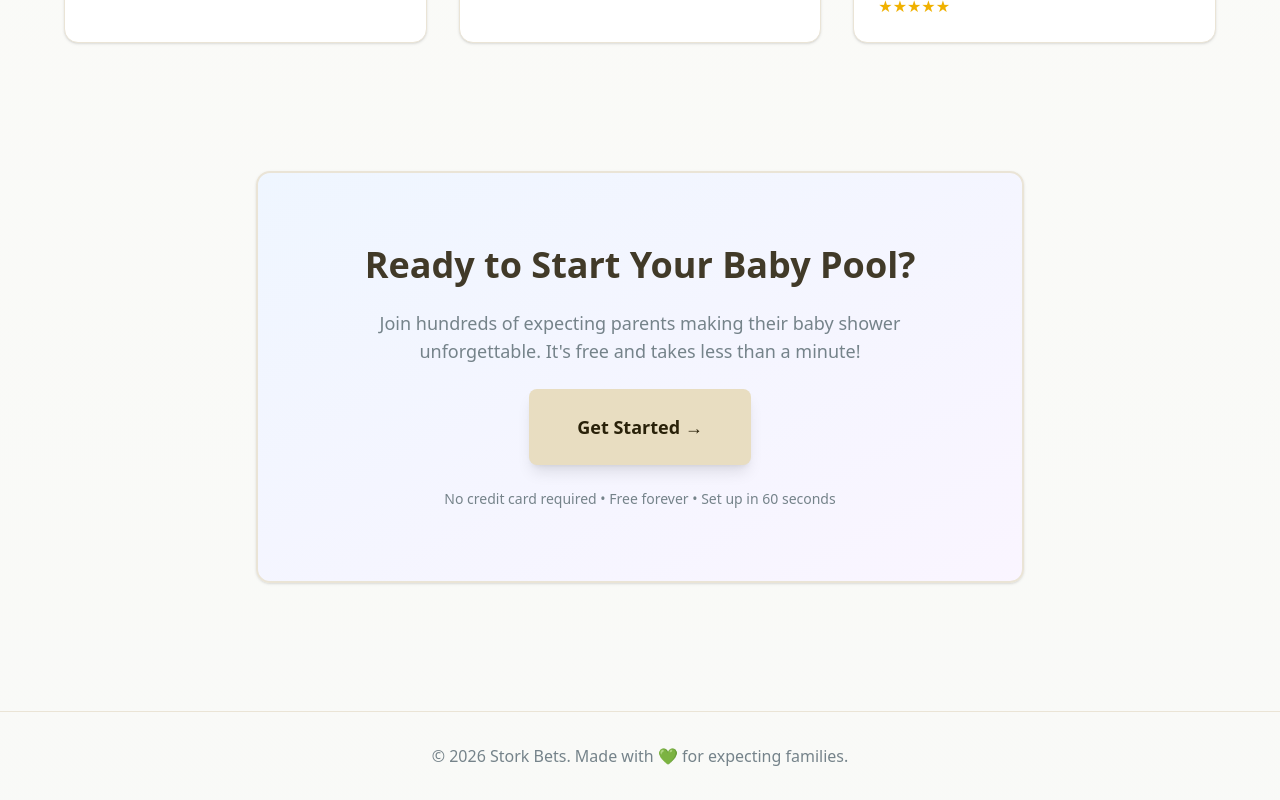
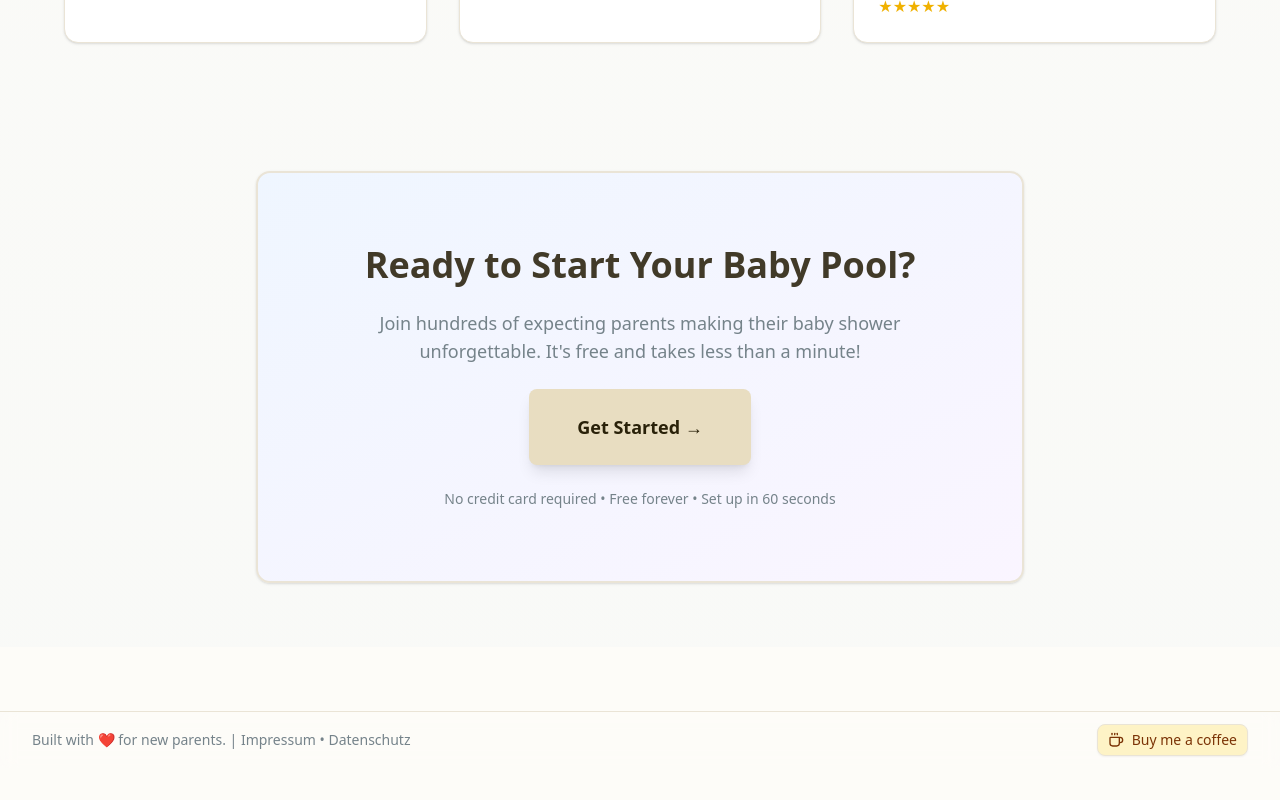
Before and after one commit to jdiepholz/stork-stakes, a Next.js app: page / in a window 1280 px wide. Shown: the part 2195-2995 px from the top of the page. After the commit the page ends 2963 px from the top, so only its background shows below. Built offline with nearby package versions, Linux system fonts and the light colour scheme.

Commit message:
feat: add Footer component to RootLayout and remove inline footer from Home page

```diff
--- a/src/app/layout.tsx
+++ b/src/app/layout.tsx
@@ -5,6 +5,7 @@ import { ThemeProvider } from '@/components/theme-provider';
 import { ThemeToggle } from '@/components/theme-toggle';
 import { AuthButton } from '@/components/auth-button';
 import { AuthProvider } from '@/components/auth-provider';
+import { Footer } from '@/components/footer';
 import './globals.css';
 
 const geistSans = Geist({
@@ -38,6 +39,7 @@ export default function RootLayout({
             <AuthButton />
             <ThemeToggle />
             {children}
+            <Footer />
             <Toaster position="top-right" richColors />
           </AuthProvider>
         </ThemeProvider>
--- a/src/app/page.tsx
+++ b/src/app/page.tsx
@@ -303,13 +303,6 @@ export default function Home() {
           </CardContent>
         </Card>
       </section>
-
-      {/* Footer */}
-      <footer className="border-t py-8">
-        <div className="text-muted-foreground container mx-auto px-4 text-center">
-          <p>© 2026 Stork Bets. Made with 💚 for expecting families.</p>
-        </div>
-      </footer>
     </div>
   );
 }
```
